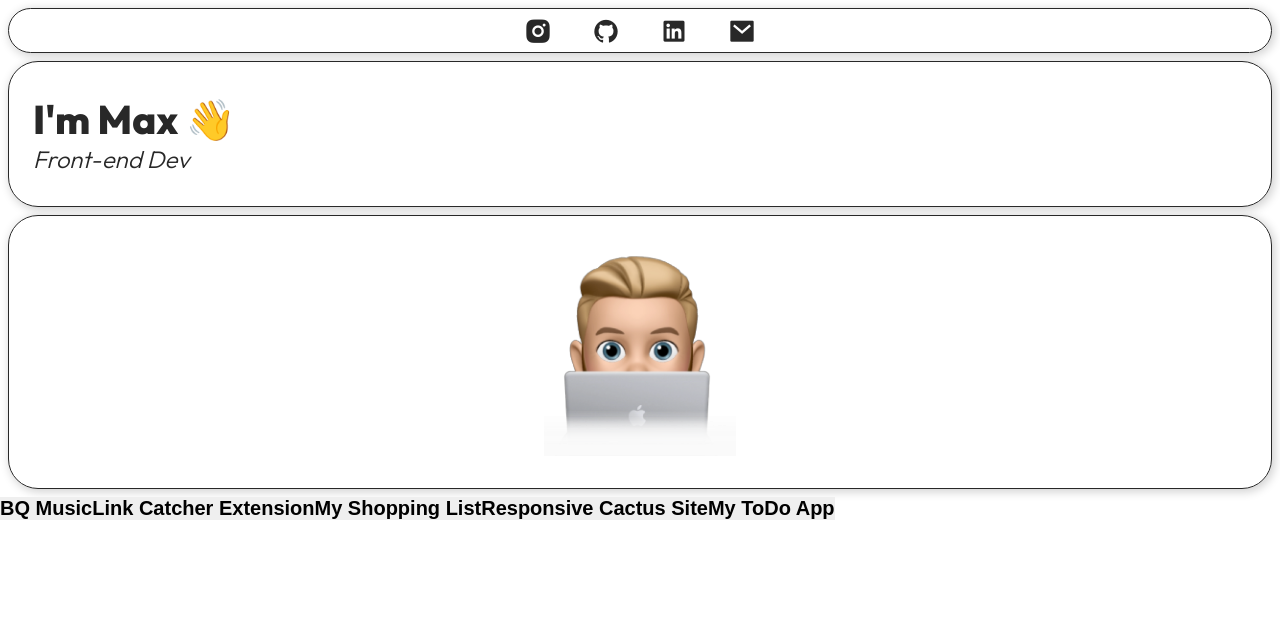
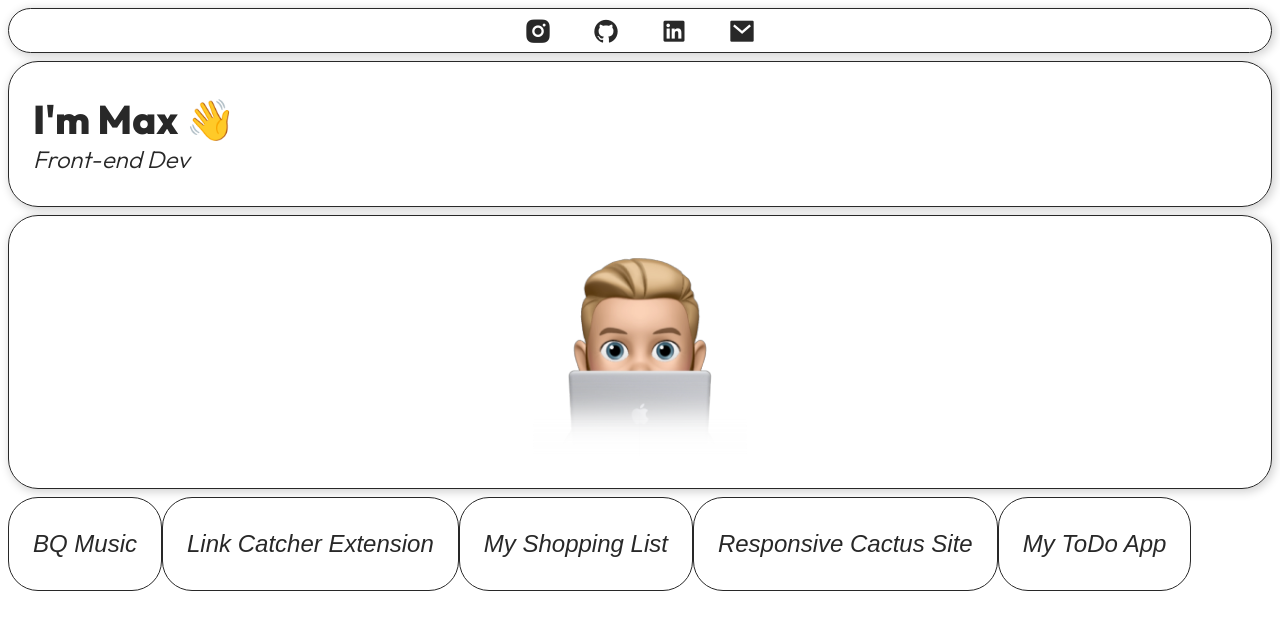
Before and after one commit to maxdevocht/my-portfolio-site, a React (Vite) app: page / in a window 1280 px wide. Shown: the top 630 px of the page. Built offline with nearby package versions, Linux system fonts and the light colour scheme.

Commit message:
Added link styles

```diff
--- a/src/components/Header.jsx
+++ b/src/components/Header.jsx
@@ -9,7 +9,7 @@ export default function Header() {
             </div>
 
             <div className="header--img shadow">
-                <img src="./src/assets/images/memoji_fade.svg" alt="Memoji" className="memoji" />
+                <img src="./src/assets/images/memoji_fade2.svg" alt="Memoji" className="memoji" />
             </div>
         </header>
     )
--- a/src/index.css
+++ b/src/index.css
@@ -115,3 +115,32 @@ body {
   width: 15rem;
   margin-top: -2rem;
 }
+
+/* links styling */
+.section--links {
+  margin: 0 .5rem;
+  display: flex;
+  align-items: center;
+  flex-wrap: wrap;
+  margin-bottom: .5rem;
+}
+
+.link--btn {
+  padding: 2rem 1.5rem;
+  border: 1px solid var(--color-black);
+  border-radius: 30px;
+  background-color: var(--color-white);
+  color: var(--color-black);
+  transition: all .1s ease-in-out;
+}
+
+.link--btn:hover {
+  background-color: var(--color-black);
+  color: var(--color-white);
+}
+
+.link--title {
+  font-size: var(--h2-font-size);
+  font-weight: 300;
+  font-style: italic;
+}
```
Also changed, not shown: src/assets/images/memoji_fade.svg (deleted), src/assets/images/memoji_fade2.svg (added).
